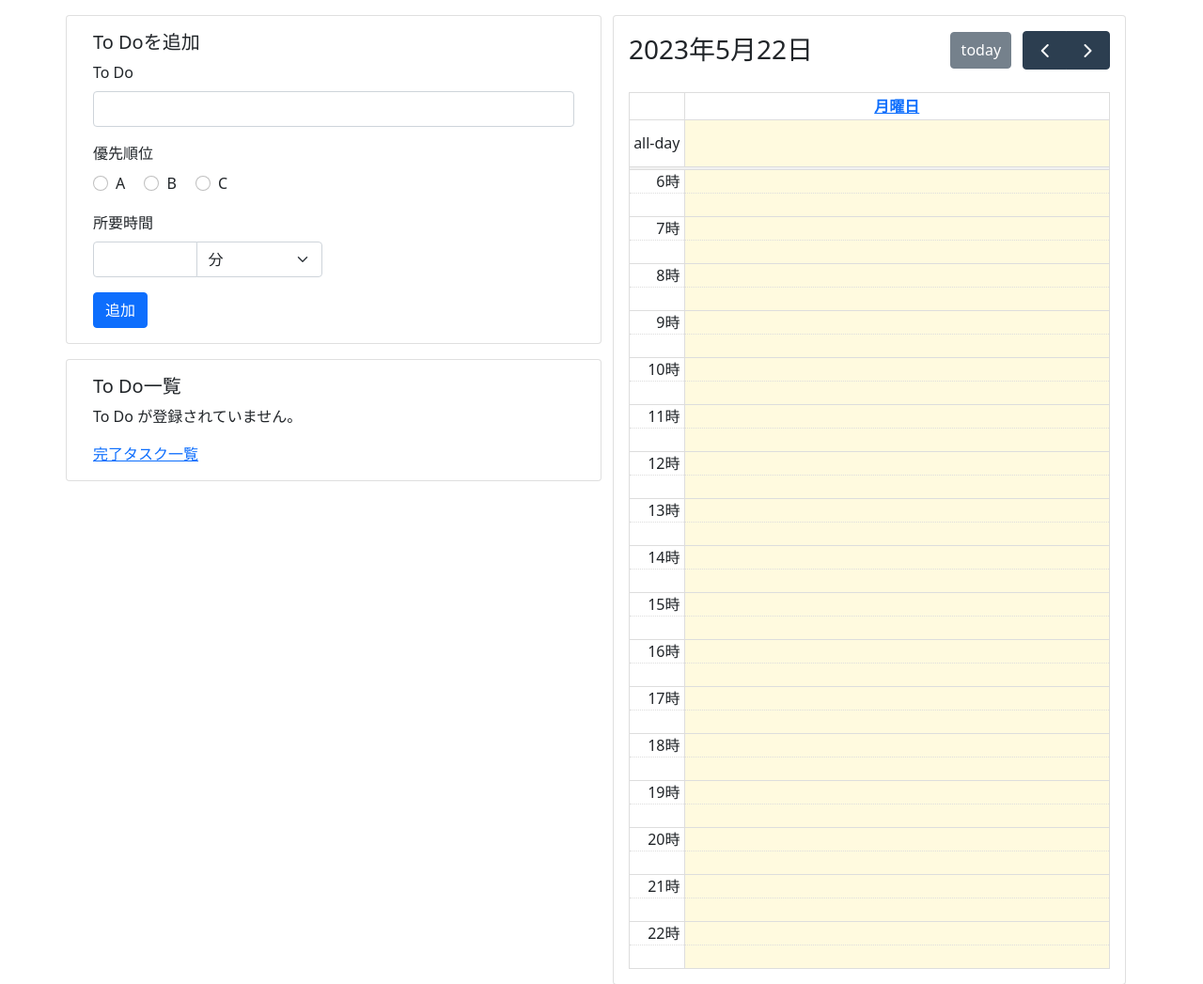
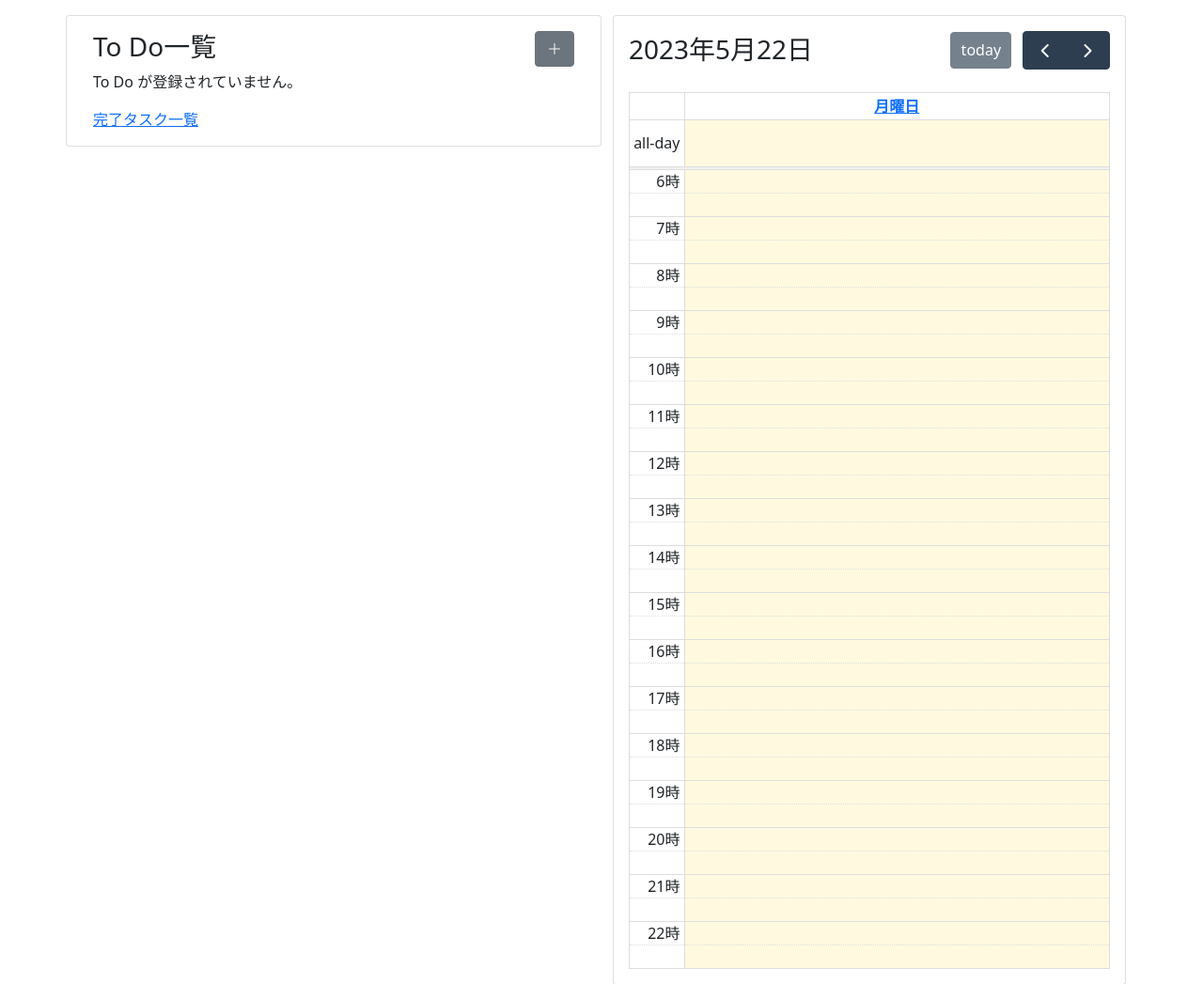
Before and after one commit to mutomikiya/ToDoList_Manager, a Flask app: page / in a window 1280 px wide. Shown: the part 50-1097 px from the top of the page at 94% size. Run offline with Flask 3, Linux system fonts and the light colour scheme; data that the repository does not hold is empty; some libraries are stand-ins or nearby versions.

Commit message:
todo追加をモーダル化

```diff
--- a/templates/index.html
+++ b/templates/index.html
@@ -24,46 +24,14 @@
                 <div class = "row mb-3">
                     <div class="card">
                         <div class="card-body">
-                            <h5 class="card-title">To Doを追加</h5>
-                            <form method='POST' action='/append' class = "needs-validation" novalidate>
-                                <label for = "todo" class = "form-label">To Do</label>
-                                <input type = 'text' id = 'todo' name = 'message' class = "form-control mb-3" required>
-                                <label for = "priority" class = "form-label">優先順位</label>
-                                <div id="priority" class = "mb-3">
-                                    <div class="form-check form-check-inline">
-                                        <input class="form-check-input" type="radio" name="priorityOptions" id="urgent" value=1>
-                                        <label class="form-check-label" for="inlineRadio1">A</label>
-                                    </div>
-                                    <div class="form-check form-check-inline">
-                                        <input class="form-check-input" type="radio" name="priorityOptions" id="approaching" value=2>
-                                        <label class="form-check-label" for="inlineRadio2">B</label>
-                                    </div>
-                                    <div class="form-check form-check-inline">
-                                        <input class="form-check-input" type="radio" name="priorityOptions" id="low_priority" value=3>
-                                        <label class="form-check-label" for="inlineRadio3">C</label>
-                                    </div>
+                            <div class="row">
+                                <h3 class="card-title text-left col-6">To Do一覧</h3>
+                                <div class="text-end col-6">
+                                    <button class="btn btn-secondary" data-bs-toggle="modal" data-bs-target="#todoModal" id = "openModal">
+                                        <i class="bi bi-plus-lg"></i>
+                                    </button>
                                 </div>
-                                <label for = "time" class = "form-label">所要時間</label>
-                                <div class = row>
-                                    <div class = "col-6">
-                                        <div class="input-group mb-3">
-                                            <input type="number" class="form-control" id = "time" name = 'time' min = "1" required>
-                                            <select name = "unit" class = "input-group-append form-select">
-                                                <option value="分">分</option>
-                                                <option value="時間">時間</option>
-                                            </select>
-                                        </div>
-                                    </div>
-                                </div>
-                                <input type="submit" value = "追加" class = "btn btn-primary">
-                            </form>
-                        </div>
-                    </div>
-                </div>
-                <div class = "row mb-3">
-                    <div class="card">
-                        <div class="card-body">
-                            <h5 class="card-title">To Do一覧</h5>
+                            </div>
                             {% if data | length != 0 %}
                             <table class = "table">
                                 <thead>
@@ -86,7 +54,6 @@
                                         <td class="align-middle">{{ todo.content }}</td>
                                         <td class= "text-center align-middle">{{ todo.time }}</td>
                                         <td>
-
                                             <div class="dropdown">
                                                 <button class="btn btn-default dropdown-toggle" type="button" id="dropdownMenuButton1" data-bs-toggle="dropdown" aria-expanded="false">
                                                     <i class="bi bi-list"></i>
@@ -100,8 +67,8 @@
                                                     <li class="dropdown-item">
                                                         <form method = "POST" action ="/delete" class="d-grid">
                                                             <button type="submit" class="btn btn-default" name="index" value={{ todo.id }} style="text-align: left;">
-                                                                    <i class="bi bi-check-square"></i>
-                                                                    <span class="mx-2">完了</span>
+                                                                <i class="bi bi-check2"></i>
+                                                                <span class="mx-2">完了</span>
                                                             </button>
                                                         </form>
                                                     </li>
@@ -129,6 +96,54 @@
             </div>
         </div>
         <!-- Modal -->
+        <div class="modal fade" id="todoModal" tabindex="-1" aria-hidden="true">
+            <div class="modal-dialog">
+            <div class="modal-content">
+                <div class="modal-header">
+                <h5 class="modal-title" id="exampleModalLabel">To Doを追加</h5>
+                <button type="button" class="btn-close" data-bs-dismiss="modal" aria-label="Close"></button>
+                </div>
+                <div class="modal-body">
+                    <form method='POST' action='/append' class = "needs-validation" id = "append-todo"novalidate>
+                        <label for = "todo" class = "form-label">To Do</label>
+                        <input type = 'text' id = 'todo' name = 'message' class = "form-control mb-3" required>
+                        <label for = "priority" class = "form-label">優先順位</label>
+                        <div id="priority" class = "mb-3">
+                            <div class="form-check form-check-inline">
+                                <input class="form-check-input" type="radio" name="priorityOptions" id="urgent" value=1 required>
+                                <label class="form-check-label" for="inlineRadio1">A</label>
+                            </div>
+                            <div class="form-check form-check-inline">
+                                <input class="form-check-input" type="radio" name="priorityOptions" id="approaching" value=2>
+                                <label class="form-check-label" for="inlineRadio2">B</label>
+                            </div>
+                            <div class="form-check form-check-inline">
+                                <input class="form-check-input" type="radio" name="priorityOptions" id="low_priority" value=3>
+                                <label class="form-check-label" for="inlineRadio3">C</label>
+                            </div>
+                        </div>
+                        <label for = "time" class = "form-label">所要時間</label>
+                        <div class = row>
+                            <div class = "col-6">
+                                <div class="input-group mb-3">
+                                    <input type="number" class="form-control" id = "time" name = 'time' min = "1" required>
+                                    <select name = "unit" class = "input-group-append form-select">
+                                        <option value="分">分</option>
+                                        <option value="時間">時間</option>
+                                    </select>
+                                </div>
+                            </div>
+                        </div>
+                    </form>
+                </div>
+                <div class="modal-footer">
+                    <button type="button" class="btn btn-secondary" data-bs-dismiss="modal">閉じる</button>
+                    <button type="submit" form="append-todo" class = "btn btn-primary">追加</button>
+                </div>
+            </div>
+            </div>
+        </div>
+
         <div class="modal fade" id="scheduleModal" tabindex="-1" aria-hidden="true">
             <div class="modal-dialog">
             <div class="modal-content">
@@ -168,7 +183,7 @@
                                     <option value = {{ (c | string) + ":00" }}>{{ (c | string) + ":00" }}</option>
                                     <option value = {{ (c | string) + ":30" }}>{{ (c | string) + ":30" }}</option>
                                 {% endfor %}
-                                    <option value = "23:00">23:00</option>
+                                    <option value = "23:00" selected = "true">23:00</option>
                             </select>
                         </div>
                     </form>
@@ -247,7 +262,7 @@
                                     <option value = {{ (c | string) + ":00" }}>{{ (c | string) + ":00" }}</option>
                                     <option value = {{ (c | string) + ":30" }}>{{ (c | string) + ":30" }}</option>
                                 {% endfor %}
-                                    <option value = "23:00">23:00</option>
+                                    <option value = "23:00" selected = "true">23:00</option>
                             </select>
                         </div>
                     </form>
```
